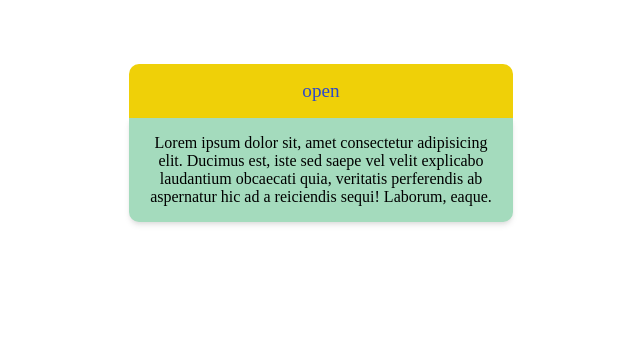
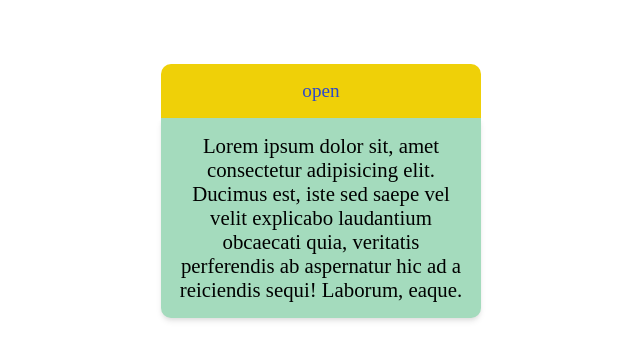
Before and after one commit to hasansakalli/toggle-example, a plain HTML site: page index.html in a window 1280 px wide. Both pictures are taken after a click on the element "open". Shown: the whole page, without its empty margins (327-967 px from the left). Drawn offline with Linux system fonts and the light colour scheme.

Commit message:
Update style.css

```diff
--- a/style.css
+++ b/style.css
@@ -6,7 +6,7 @@ body {
 }
 
 .container {
-  width: 30%;
+  width: 25%;
   text-align: center;
 }
 
@@ -19,6 +19,7 @@ p {
   background-color: burlywood;
   transform: translateY(50%);
   transition: all 1000ms;
+  font-size: 1.3rem;
 }
 
 .text2 {
```
